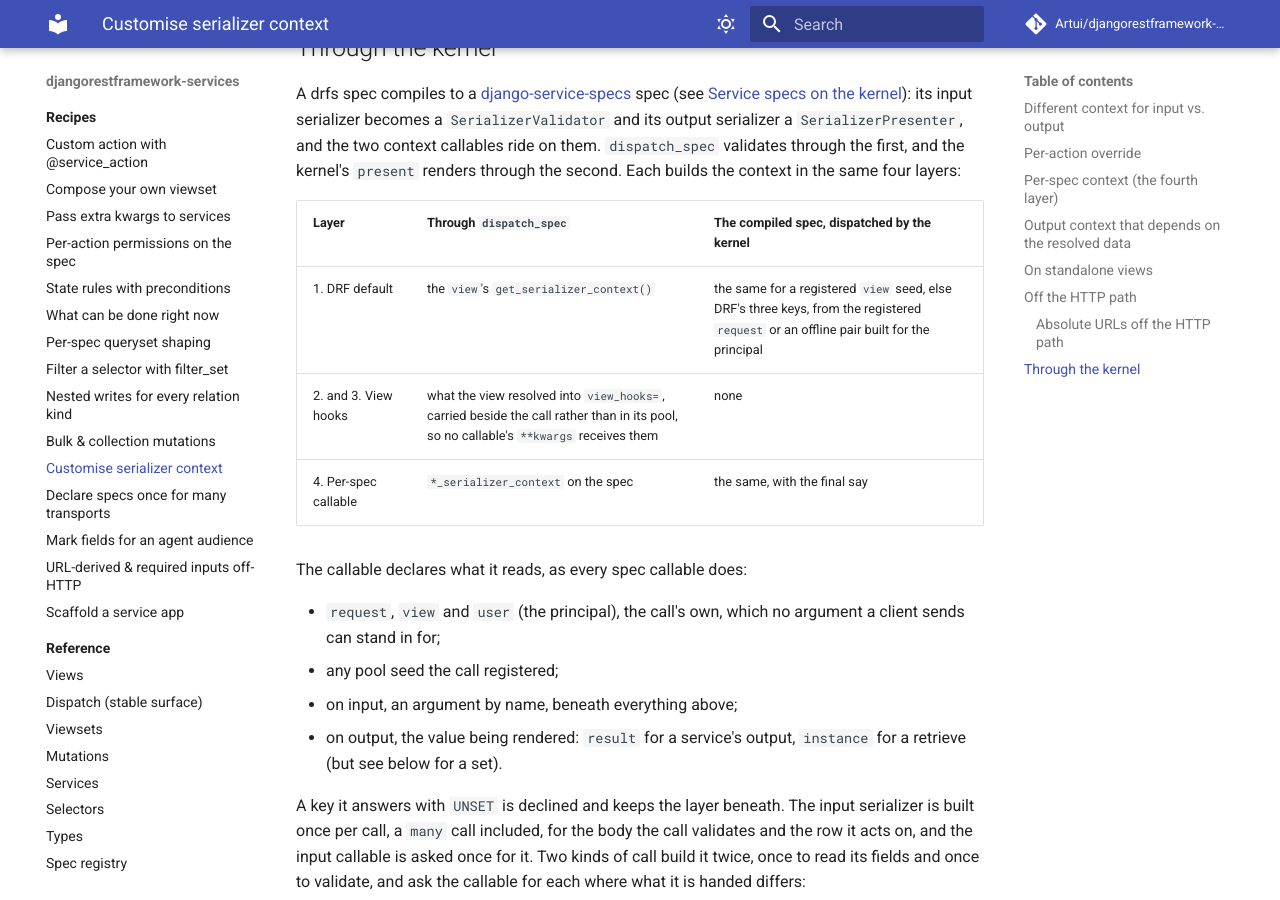
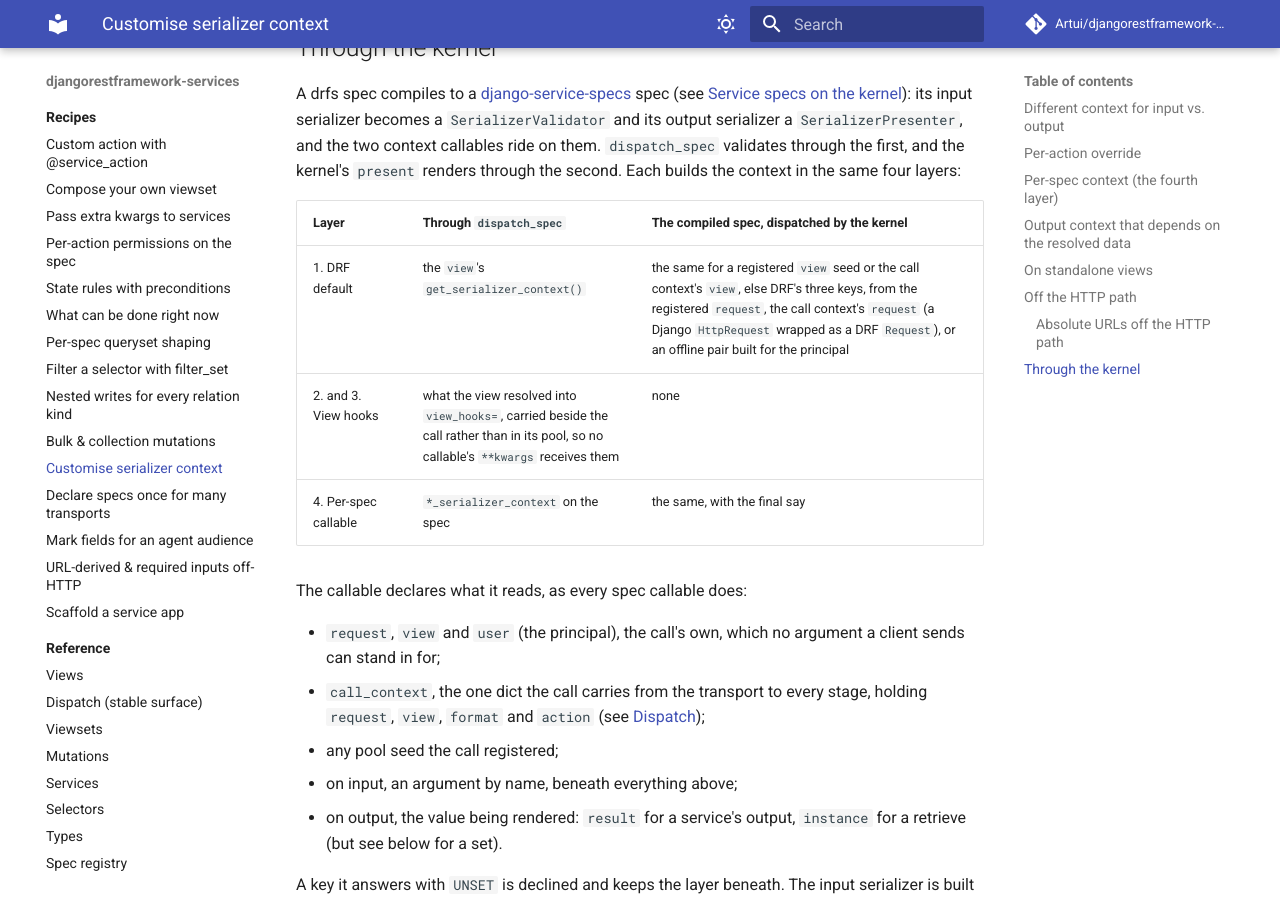
Before and after one commit to Artui/djangorestframework-services, an MkDocs documentation site: the page built from docs/recipes/serializer-context.md, in a window 1280 px wide and 900 px high, scrolled down 6165 px. Built offline with MkDocs 1.6.1 and Material for MkDocs 9.7.7, drawn with Linux system fonts in a browser that asks for light colours; comment, search, counter and statistics services are not loaded.

Commit message:
Point the kernel and serializer-context pages at shapes and the call's context
Co-Authored-By: Claude Opus 5.5 <noreply@anthropic.com>

```diff
--- a/docs/recipes/serializer-context.md
+++ b/docs/recipes/serializer-context.md
@@ -290,7 +290,7 @@ through the second. Each builds the context in the same four layers:
 
 | Layer | Through `dispatch_spec` | The compiled spec, dispatched by the kernel |
 |---|---|---|
-| 1. DRF default | the `view`'s `get_serializer_context()` | the same for a registered `view` seed, else DRF's three keys, from the registered `request` or an offline pair built for the principal |
+| 1. DRF default | the `view`'s `get_serializer_context()` | the same for a registered `view` seed or the call context's `view`, else DRF's three keys, from the registered `request`, the call context's `request` (a Django `HttpRequest` wrapped as a DRF `Request`), or an offline pair built for the principal |
 | 2. and 3. View hooks | what the view resolved into `view_hooks=`, carried beside the call rather than in its pool, so no callable's `**kwargs` receives them | none |
 | 4. Per-spec callable | `*_serializer_context` on the spec | the same, with the final say |
 
@@ -298,6 +298,9 @@ The callable declares what it reads, as every spec callable does:
 
 - `request`, `view` and `user` (the principal), the call's own, which no
   argument a client sends can stand in for;
+- `call_context`, the one dict the call carries from the transport to every
+  stage, holding `request`, `view`, `format` and `action`
+  (see [Dispatch](../reference/dispatch.md));
 - any pool seed the call registered;
 - on input, an argument by name, beneath everything above;
 - on output, the value being rendered: `result` for a service's output,
```
Also changed, not shown: docs/reference/service-specs.md (+4 -1 lines).
